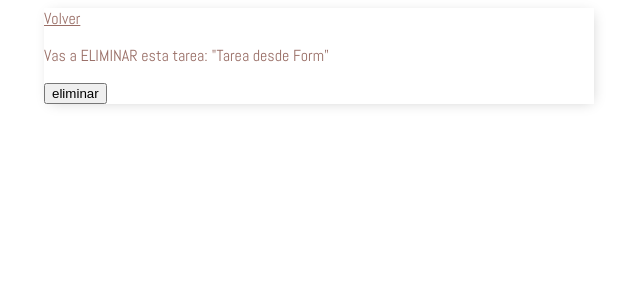
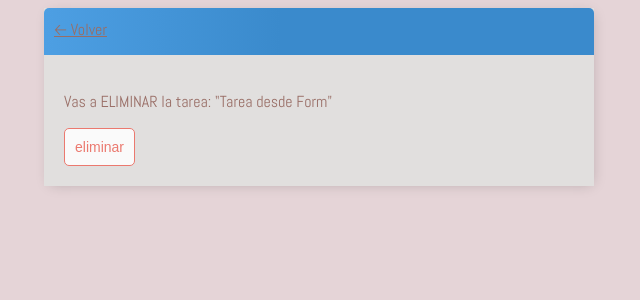
Before and after one commit to adanbms/task_manager_web, a Django app: page /eliminar-tarea/4 in a window 1280 px wide. Shown: the top 300 px of the page, without its empty margins (321-961 px from the left). Run offline with Django 5.2, Linux system fonts and the light colour scheme; a user stored in the database is signed in; data comes from the database, SQL or seed files in the repository; both versions use the stored data as it was after the commit.

Commit message:
Update style for all the templates

```diff
--- a/src/task_manager_web/base/templates/base/principal.html
+++ b/src/task_manager_web/base/templates/base/principal.html
@@ -14,7 +14,7 @@
     <style>
 
         body {
-            background-color: ##E5D4D7;
+            background-color: #E5D4D7;
             font-family: "Abel", sans-serif;
             paddin-top: 60px;
         }
@@ -22,7 +22,7 @@
         .container {
             max-width: 550px;
             margin: auto;
-            background-color: ##E1DFDE;
+            background-color: #E1DFDE;
             -webkit-box-shadow: 2px 2px 13px -4px rgba(0,0,0,0.21);
             box-shadow: 2px 2px 13px -4px rgba(0,0,0,0.21);
         }
@@ -135,6 +135,10 @@
             line-height: 0;
         }
 
+        .cuerpo-tarjeta {
+            padding: 20px;
+        }
+
     </style>
 </head>
 <body>
--- a/src/task_manager_web/base/templates/base/tarea_confirm_delete.html
+++ b/src/task_manager_web/base/templates/base/tarea_confirm_delete.html
@@ -7,12 +7,18 @@
 <body>
 {% extends 'base/principal.html' %}
 {% block content %}
-<a href="{% url 'tareas' %}">Volver</a>
-<form method="POST" action="">
-  {% csrf_token %}
-  <p>Vas a ELIMINAR esta tarea: "{{tarea}}"</p>
-  <input type="submit" value="eliminar">
-</form>
+
+<div class="barra_superior">
+    <a href="{% url 'tareas' %}">&#x1F860; Volver</a>
+</div>
+
+<div class="cuerpo-tarjeta">
+    <form method="POST" action="">
+      {% csrf_token %}
+      <p>Vas a ELIMINAR la tarea: "{{tarea}}"</p>
+      <input class="button" type="submit" value="eliminar">
+    </form>
+</div>
 {% endblock content %}
 </body>
 </html>
--- a/src/task_manager_web/base/templates/base/tarea_list.html
+++ b/src/task_manager_web/base/templates/base/tarea_list.html
@@ -17,7 +17,7 @@
     {% if request.user.is_authenticated %}
     <form method="POST" action="{% url 'logout' %}">
         {% csrf_token %}
-        <button type="submit">Logout</button>
+        <button class="button" type="submit">Logout</button>
     </form>
     {% else %}
     <a href="{% url 'login' %}">Login</a>
```
Also changed, not shown: src/task_manager_web/base/templates/base/login.html (+7 -1 lines), src/task_manager_web/base/templates/base/registro.html (+13 -7 lines), src/task_manager_web/base/templates/base/tarea_form.html (+12 -7 lines), src/task_manager_web/db.sqlite3.
